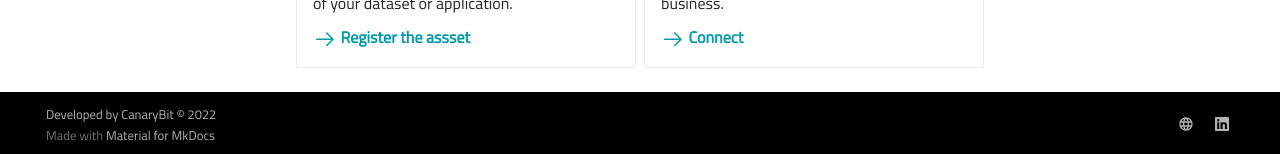
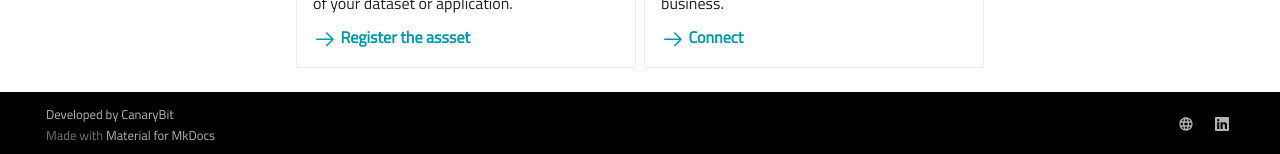
Before and after one commit to canarybit/cc-docs, an MkDocs documentation site: the page built from docs/index.md, in a window 1280 px wide and 1310 px high. Shown: the part 1153-1307 px from the top of the window. Built offline with MkDocs 1.6.1 and Material for MkDocs 9.7.7, drawn with Linux system fonts in a browser that asks for light colours.

Commit message:
Adds content

```diff
--- a/mkdocs.yml
+++ b/mkdocs.yml
@@ -7,7 +7,7 @@ site_description: >-
   execution environment protected from unauthorized access.
 site_author: CanaryBit AB
 copyright: >-
-  Developed by <a href="https://www.canarybit.eu" target="_blank">CanaryBit</a> © 2022
+  Developed by <a href="https://www.canarybit.eu" target="_blank">CanaryBit</a>
 
 repo_url: https://github.com/canarybit
 repo_name: "/canarybit"
```
